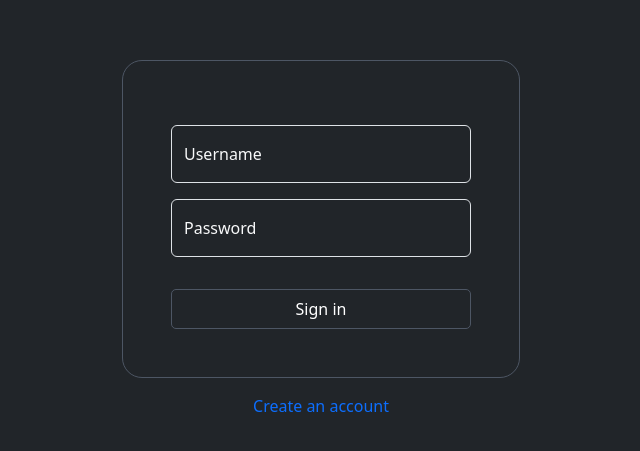
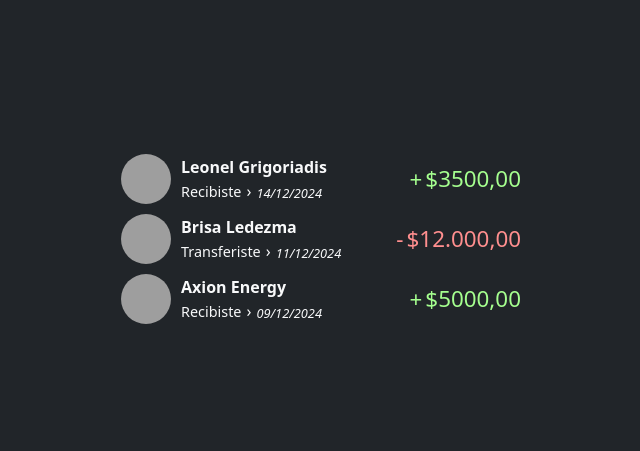
Before and after one commit to Gonzalez-Luciano/Proyecto_Seminario, a React (Vite) app: page /dashboard/1 in a window 1280 px wide. Before the commit this address led to /. Shown: the part 161-612 px from the top of the page, without its empty margins (319-959 px from the left). Built offline with nearby package versions, Linux system fonts and the light colour scheme; grey boxes are pictures that could not be loaded.

Commit message:
Componente de movimientos para mostrar las transacciones de un usuario. Se basa en un objeto de js, aún no está mapeado con la DB.

```diff
--- a/src/App.jsx
+++ b/src/App.jsx
@@ -3,24 +3,46 @@ import LoginView from "./views/loginView.jsx";
 import Dashboard from "./views/dashboard.jsx";
 import Protected from "./components/Protected.jsx";
 import SignUpView from "./views/signupView.jsx";
+import { Movement } from "./views/Movement.jsx";
 
-const router = createBrowserRouter([
+let movements = [
   {
-    path: "/",
-    element: <LoginView />,
-  },
-  {
-    path: "dashboard/:idUser", // Ruta que incluye el parámetro idUser
-    element: <Protected Component={Dashboard} />,
-  },
-  {
-    path: "signup",
-    element: <SignUpView />,
-  },
-]);
+    id: 1,
+    provieneDe: 3,
+    vaA: 4,
+    user: "Leonel Grigoriadis",
+    amount: 3500,
+    date: "14/12/2024",
+    image: "https://encrypted-tbn0.gstatic.com/images?q=tbn:ANd9GcTmIVOqsYK3t8HxkQ_WjwPoP2cwJiV1xDyWIw&s",
+    type: "reception"
+  }
+  ,{
+    id: 2,
+    provieneDe: 4,
+    vaA: 3,
+    user: "Brisa Ledezma",
+    amount: 12000,
+    date: "11/12/2024",
+    image: "",
+    type: "transfer"
+  },{
+    id: 3,
+    user: "Axion Energy",
+    amount: 5000,
+    date: "09/12/2024",
+    image: "https://play-lh.googleusercontent.com/3KUiYKrYCppaEq7XLdhH7KOoAgT9fkltD1Ec8_MRrlRGi7k71aUJ_O0BiZoOose36AA",
+    type: "reception"
+  }
+]
 
 function App() {
-  return <RouterProvider router={router} />;
+  return (
+    <div style={{display:"flex", flexDirection:"column", gap:"10px"}}>
+      {movements.map((element, index) => (
+        <Movement key={index} movement={element} />
+      ))}
+    </div>
+  );
 }
 
 export default App;
--- /dev/null
+++ b/src/css/movements.css
@@ -0,0 +1,54 @@
+section {
+    display: flex;
+    gap: 10px;
+    width: 400px;
+}
+
+img{
+    height: 50px;
+    width: 50px;
+    border-radius: 50%;
+}
+
+article{
+    flex: 1;
+    margin-left: 10;
+}
+
+time{
+    font-size: 0.8em;
+    font-style: oblique;
+}
+
+.detail{
+    display: flex;
+    flex-direction: row;
+    gap: 5px;
+    align-items: flex-end;
+}
+
+.type{
+    font-size: 0.9em;
+}
+
+.amount {
+    font-size: 1.4em;
+}
+
+.amountReceived {
+    color: #a5ff8f;
+}
+
+.amountReceived::before {
+    content: "+";
+    padding-right: 3px;
+}
+
+.amountTransfer {
+    color: #ff8f8f;
+}
+
+.amountTransfer::before {
+    content: "-";
+    padding-right: 3px;
+}
--- /dev/null
+++ b/src/views/Movement.jsx
@@ -0,0 +1,27 @@
+import './../css/movements.css'
+
+export function Movement({movement: {id, user, amount, date, image, type}}) {
+    const defaultImage = "https://static.vecteezy.com/system/resources/thumbnails/009/292/244/small/default-avatar-icon-of-social-media-user-vector.jpg";
+    return (
+        <>
+        <section className='text-light d-flex align-items-center align-content-between'>
+            <aside>
+                <img src={image || defaultImage} alt="" />
+            </aside>
+            <article>
+                <header>
+                    <strong>{user}</strong>
+                </header>
+                <p className='detail m-0'>
+                    <span className='type'>{type == "reception" ? "Recibiste" : "Transferiste"}</span>
+                    <span className='divider'>&#8250;</span>
+                    <time>{date}</time>
+                </p>
+            </article>
+            <aside className='text-right'>
+                <span className={"amount " + (type == "reception" ? "amountReceived" : "amountTransfer")}>${amount.toLocaleString('es-ES', {minimumFractionDigits: 2, maximumFractionDigits: 2})}</span>
+            </aside>
+        </section>
+        </>
+    )
+}
```
Also changed, not shown: 1 other file (tests, documents, lock files or other folders).
